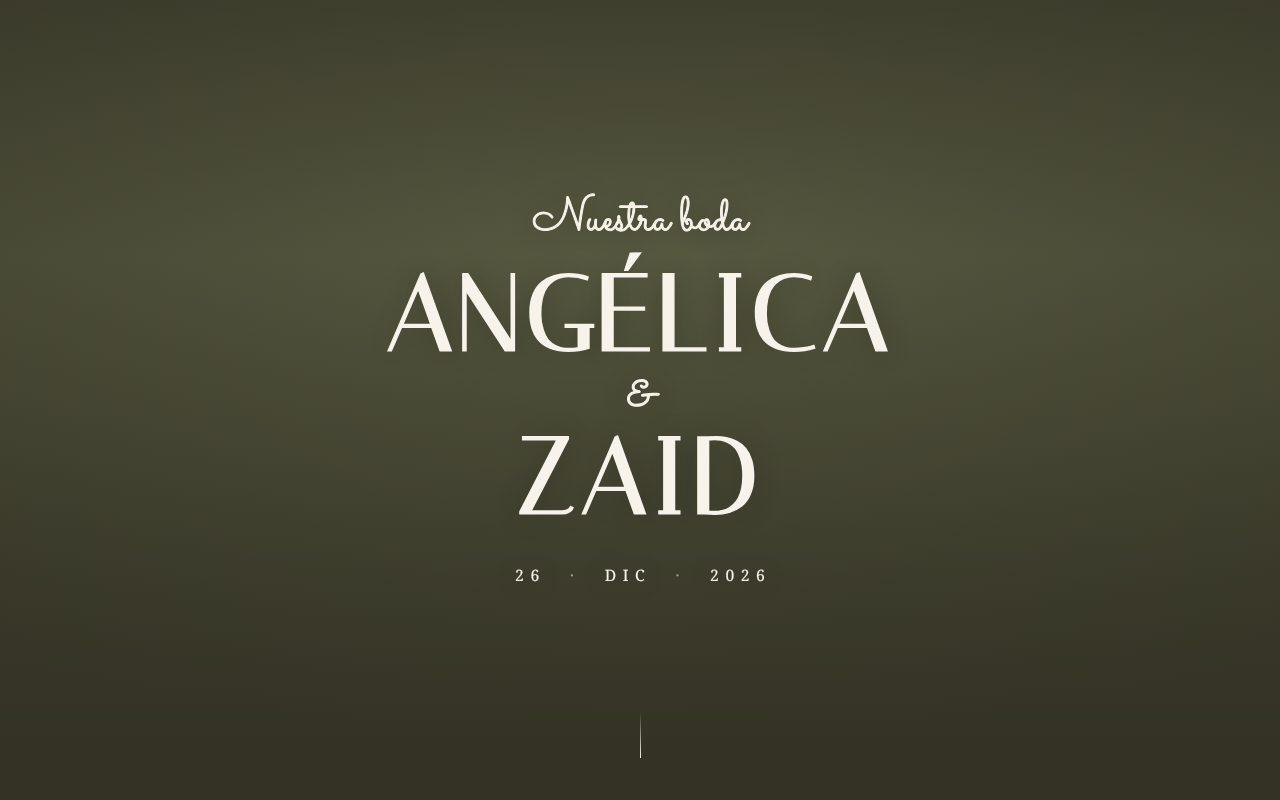
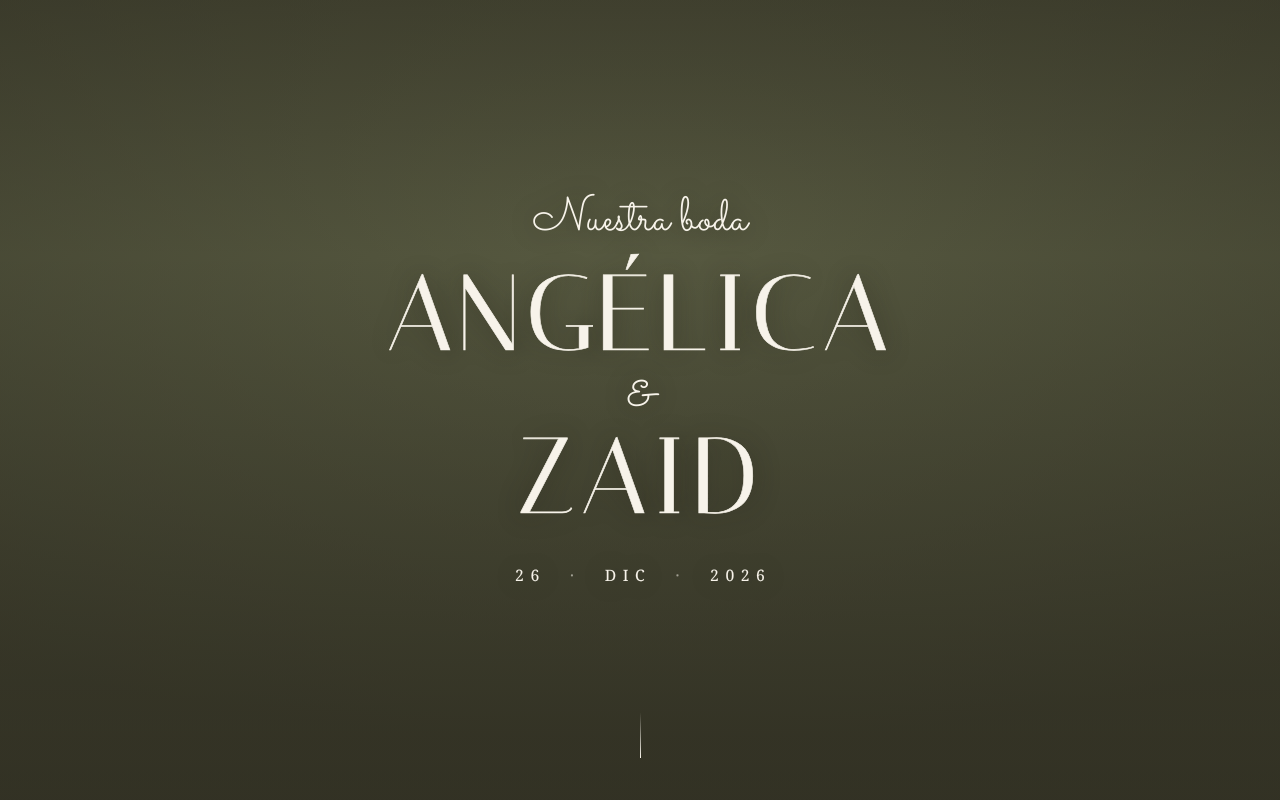
Before and after one commit to VillaCode/sitio-angelica-zaid, a plain HTML site: page index.html in a window 1280 px wide. Shown: the top 800 px of the page. Drawn offline with Linux system fonts and the light colour scheme; a web font is replaced by a local one.

Commit message:
Letra: versión suave (Bodoni y Sacramento como venían; contorno apenas en Italiana y texto)
Co-Authored-By: Claude Opus 5.5 <noreply@anthropic.com>
Claude-Session: https://claude.ai/code/session_016CrA6k6WX86ywvQy2nuBZP

```diff
--- a/css/estilos.css
+++ b/css/estilos.css
@@ -2,12 +2,11 @@
    Autoalojadas: el sitio no depende de Google Fonts ni de internet.
    Italiana solo trae el subset latin: alcanza para el español.
    Bodoni Moda se queda solo para --display-chica. */
-/* Bodoni Moda: el corte 500 hace de normal (el 400 se leía delgado en mayúsculas chicas) */
 @font-face{font-family:"Bodoni Moda";font-style:normal;font-weight:400;font-display:swap;
-  src:url("fuentes/bodoni-moda-latin-500-normal.woff2") format("woff2");
+  src:url("fuentes/bodoni-moda-latin-400-normal.woff2") format("woff2");
   unicode-range:U+0000-00FF,U+0131,U+0152-0153,U+02BB-02BC,U+02C6,U+02DA,U+02DC,U+2000-206F,U+2074,U+20AC,U+2122,U+2191,U+2193,U+2212,U+2215,U+FEFF,U+FFFD;}
 @font-face{font-family:"Bodoni Moda";font-style:normal;font-weight:400;font-display:swap;
-  src:url("fuentes/bodoni-moda-latin-ext-500-normal.woff2") format("woff2");
+  src:url("fuentes/bodoni-moda-latin-ext-400-normal.woff2") format("woff2");
   unicode-range:U+0100-02AF,U+0304,U+0308,U+0329,U+1E00-1E9F,U+1EF2-1EFF,U+2020,U+20A0-20AB,U+20AD-20CF,U+2113,U+2C60-2C7F,U+A720-A7FF;}
 @font-face{font-family:"Italiana";font-style:normal;font-weight:400;font-display:swap;
   src:url("fuentes/italiana-latin-400-normal.woff2") format("woff2");
@@ -61,16 +60,17 @@
      se multiplica por este factor. */
   --script-escala: 1.15;
   --texto:   "Quattrocento", Georgia, "Times New Roman", serif;
-  /* Grosor extra: un contorno del mismo color engruesa letras que solo tienen
-     un peso. Italiana y Sacramento son de trazo fino; el texto, apenas. */
-  --trazo-texto:   .012em;
-  --trazo-display: .03em;
-  --trazo-script:  .022em;
+  /* Grosor extra, apenas: un contorno del mismo color engruesa letras de un solo
+     peso. Solo lo justo para que los trazos finos no se pierdan; más que esto les
+     quitaba el estilo (2026-11-10). Sacramento y Bodoni Moda se quedan como vienen. */
+  --trazo-texto:   .006em;
+  --trazo-display: .006em;
+  --trazo-script:  0em;
 
   /* Escala tipográfica fluida */
   --t-xs:  clamp(.76rem, .72rem + .18vw, .84rem);
   --t-sm:  clamp(.88rem, .84rem + .2vw,  .98rem);
-  --t-md:  clamp(1.02rem, .97rem + .25vw, 1.12rem);
+  --t-md:  clamp(1rem, .95rem + .25vw, 1.1rem);
   --t-lg:  clamp(1.15rem, 1.05rem + .5vw, 1.45rem);
   --t-xl:  clamp(1.7rem, 1.4rem + 1.5vw, 2.7rem);
   --t-2xl: clamp(2.4rem, 1.6rem + 3.6vw, 5rem);
@@ -104,6 +104,7 @@ body {
   font-size: var(--t-md);
   line-height: 1.75;
   overflow-x: hidden;
+  -webkit-font-smoothing: antialiased;
   -webkit-text-stroke-width: var(--trazo-texto);   /* se hereda; Italiana y Sacramento ponen el suyo */
   text-rendering: optimizeLegibility;
 }
```
Also changed, not shown: css/fuentes/bodoni-moda-latin-500-normal.woff2 (deleted), css/fuentes/bodoni-moda-latin-ext-500-normal.woff2 (deleted), 1 other file.
